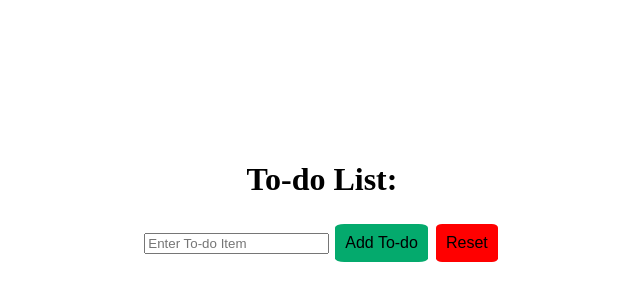
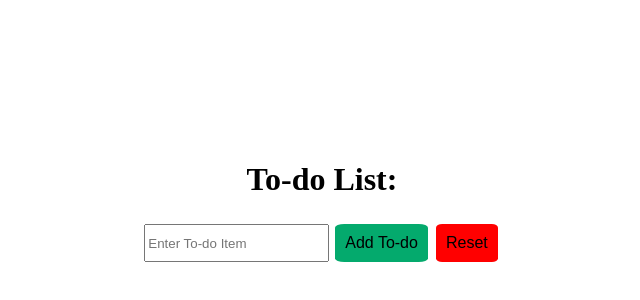
Before and after one commit to hpweisberg/dom-todo-lab, a plain HTML site: page index.html in a window 1280 px wide. Shown: the part 180-480 px from the top of the page, without its empty margins (318-958 px from the left). Drawn offline with Linux system fonts and the light colour scheme.

Commit message:
re-size input box to match button height

```diff
--- a/style.css
+++ b/style.css
@@ -38,3 +38,7 @@ button {
 #reset-button {
   background-color: #FF0000;
 }
+
+#myInput {
+  height: 32px;
+}
```
